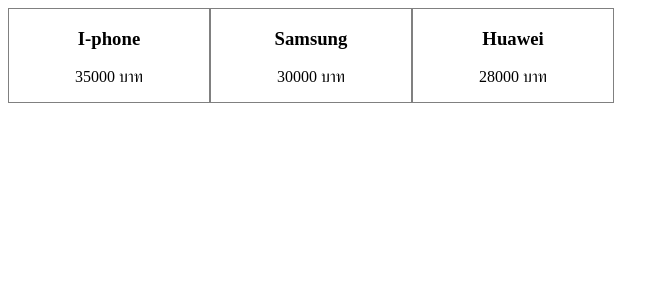
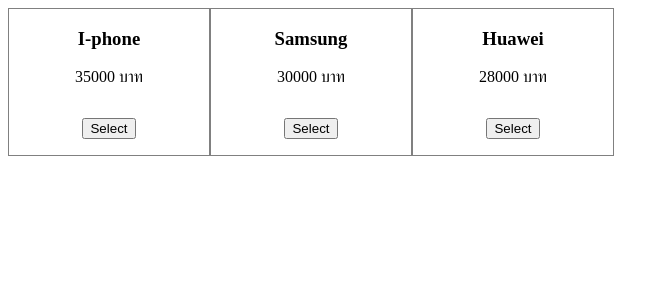
Before and after one commit to slilp/pmd47-angular, an Angular app: page / in a window 1280 px wide. Shown: the top 300 px of the page, without its empty margins (0-669 px from the left). Built offline with nearby package versions, Linux system fonts and the light colour scheme.

Commit message:
recipe 2

```diff
--- a/src/app/product-item/product-item.component.html
+++ b/src/app/product-item/product-item.component.html
@@ -4,4 +4,5 @@
     <p>
         <span>{{product.price}} บาท</span>
     </p>
+    <button (click)="select()" class="btn-select">Select</button>
 </div>
--- a/src/app/product-item/product-item.component.scss
+++ b/src/app/product-item/product-item.component.scss
@@ -4,3 +4,10 @@
     border: 1px solid gray;
     text-align: center;
 }
+
+.btn-select{
+    margin: 1rem;
+    &:hover{
+        cursor: pointer;
+    }
+}
--- a/src/app/product-item/product-item.component.ts
+++ b/src/app/product-item/product-item.component.ts
@@ -1,4 +1,4 @@
-import { Component, OnInit , Input} from '@angular/core';
+import { Component, OnInit , Input , Output , EventEmitter} from '@angular/core';
 import {Product} from '../product';
 
 @Component({
@@ -11,9 +11,16 @@
   @Input()
   product:Product;
 
+  @Output()
+  OnSelected: EventEmitter<Product> =  new EventEmitter();
+
   constructor() { }
 
   ngOnInit(): void {
   }
 
+  select(){
+    this.OnSelected.emit(this.product);
+  }
+
 }
--- a/src/app/product-list/product-list.component.html
+++ b/src/app/product-list/product-list.component.html
@@ -1,3 +1,6 @@
 
 
-<app-product-item *ngFor="let item of products" [product]="item"></app-product-item>
+<app-product-item *ngFor="let item of products" [product]="item"
+(OnSelected)="selectedProduct($event)"
+>
+</app-product-item>
--- a/src/app/product-list/product-list.component.ts
+++ b/src/app/product-list/product-list.component.ts
@@ -28,4 +28,8 @@
   ngOnInit(): void {
   }
 
+  selectedProduct(product:Product){
+    alert(`You select ${product.name}`);
+  }
+
 }
```
